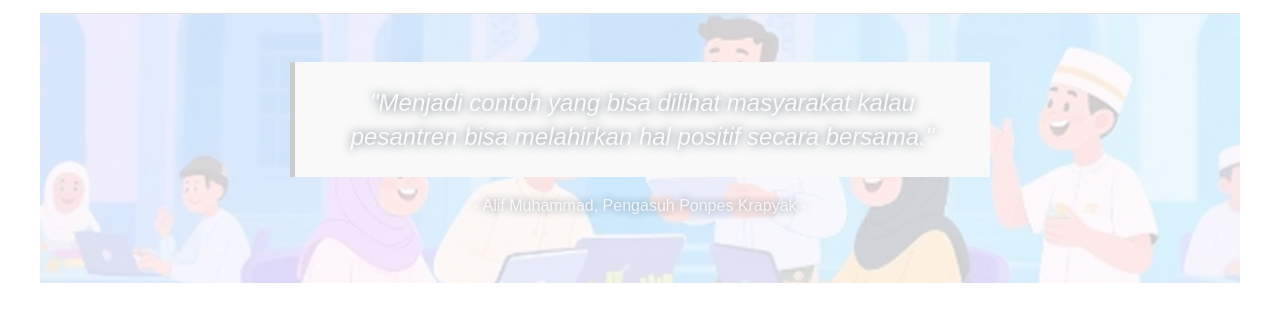
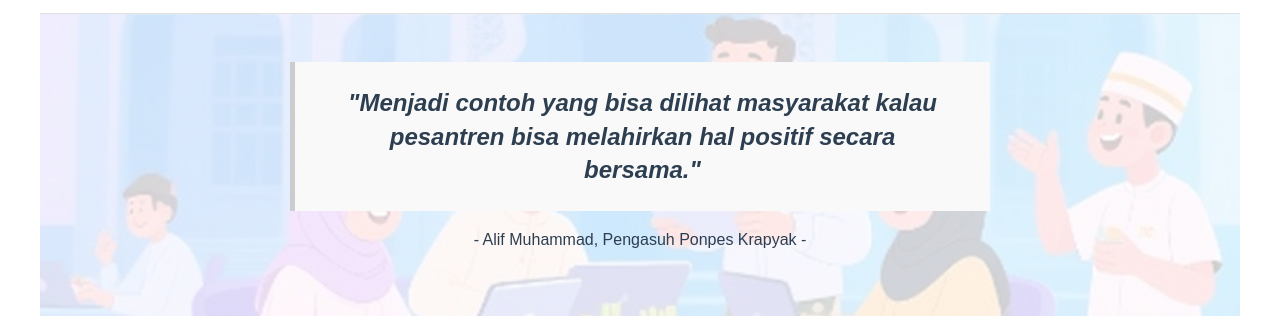
Before and after one commit to krapyakid/sinekra, a plain HTML site: page index.html in a window 1280 px wide. Shown: the part 79-401 px from the top of the page. Drawn offline with Linux system fonts and the light colour scheme; no server answers.

Commit message:
style.css

```diff
--- a/style.css
+++ b/style.css
@@ -517,19 +517,19 @@ textarea {
 
 .hero-content .quote {
     font-size: 1.5rem;
-    font-weight: 500;
+    font-weight: 600;
     margin: 0 auto 1rem;
     max-width: 700px;
     line-height: 1.4;
-    color: rgba(255, 255, 255, 0.9);
-    text-shadow: 0 0 10px rgba(44, 62, 80, 0.7);
+    color: var(--primary-color);
+    text-shadow: none;
 }
 
 .hero-content .source {
     font-size: 1rem;
-    opacity: 0.9;
-    color: rgba(255, 255, 255, 0.85);
-    text-shadow: 0 0 8px rgba(44, 62, 80, 0.7);
+    opacity: 1;
+    color: var(--primary-color);
+    text-shadow: none;
 }
 
 /* Main Content Section Header */
```
